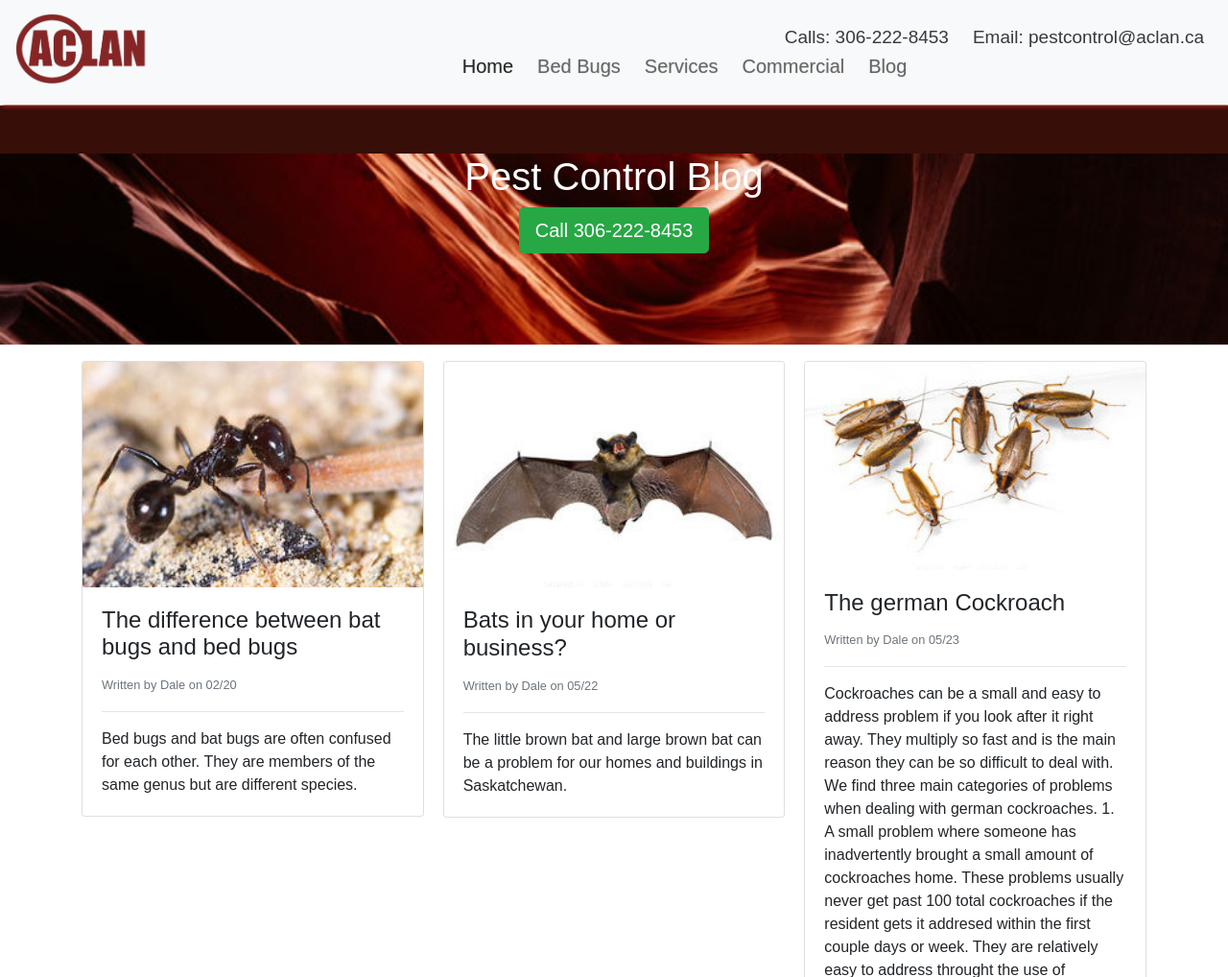
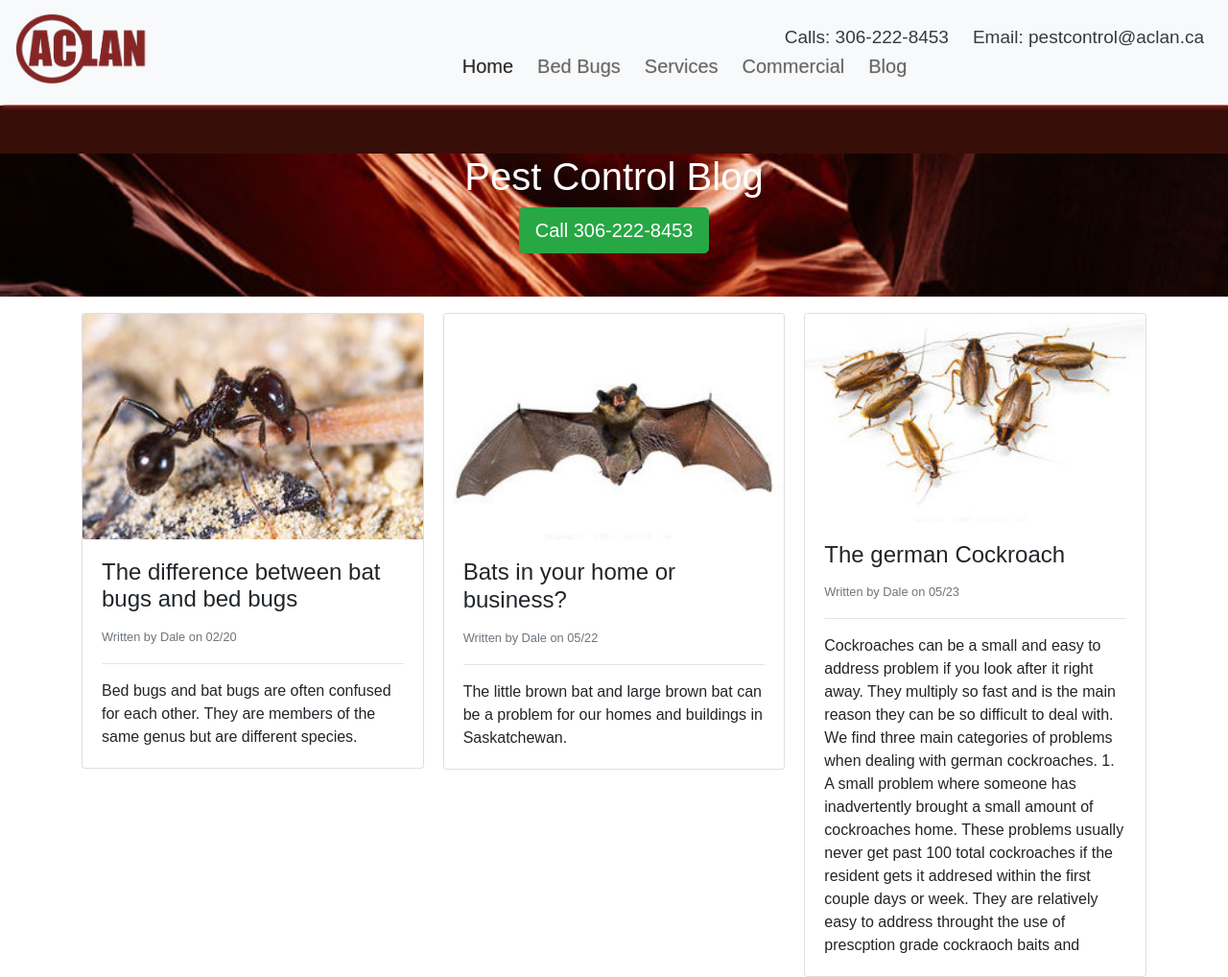
Before and after one commit to weizhang1994/weizhang1994.github.io, a PHP site: page /blog.html in a window 1280 px wide. Shown: the top 1018 px of the page at 96% size. Run offline with PHP 8.4, Linux system fonts and the light colour scheme; some libraries are stand-ins or nearby versions.

Commit message:
Update style.css

```diff
--- a/aclan/css/style.css
+++ b/aclan/css/style.css
@@ -74,7 +74,7 @@ body {
 
 
 #page-header {
-  height: 250px;
+  height: 200px;
   background: url('../img/aclan4.jpg');
   background-position: 0px 50px;
   background-size:cover;
```
